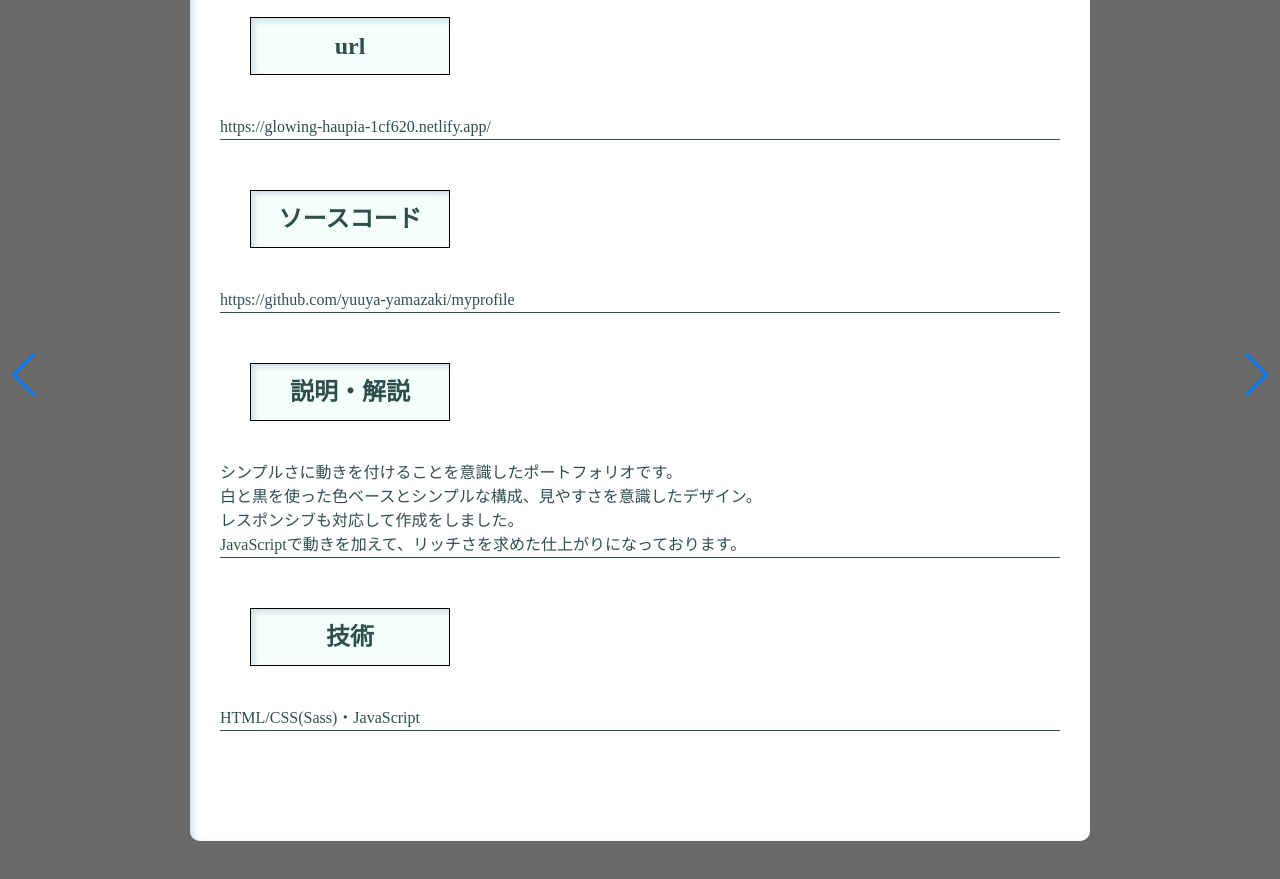
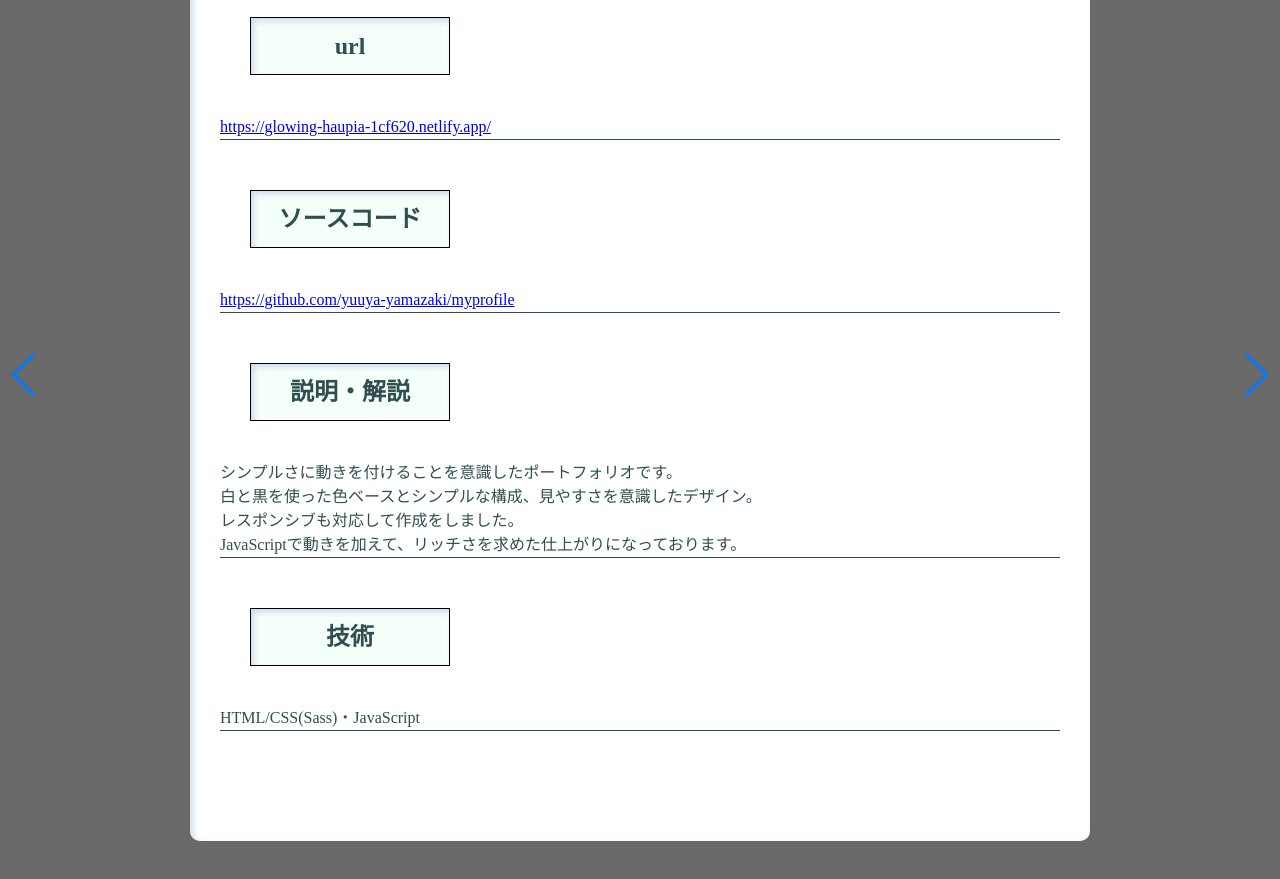
Before and after one commit to yuuya-yamazaki/myprofile, a plain HTML site: page index.html in a window 1280 px wide. Shown: the part 2928-3807 px from the top of the page. Drawn offline with Linux system fonts and the light colour scheme.

Commit message:
コード追加

```diff
--- a/index.html
+++ b/index.html
@@ -122,11 +122,13 @@
                 </div>
                 <div class="portfolio__box">
                   <h3 class="portfolio__h3">url</h3>
-                  <p class="portfolio__p">https://glowing-haupia-1cf620.netlify.app/</p>
+                  <p class="portfolio__p"><a href="https://glowing-haupia-1cf620.netlify.app/">
+                    https://glowing-haupia-1cf620.netlify.app/</a></p>
                 </div>
                 <div class="portfolio__box">
                   <h3 class="portfolio__h3">ソースコード</h3>
-                  <p class="portfolio__p">https://github.com/yuuya-yamazaki/myprofile</p>
+                  <p class="portfolio__p"><a href="https://github.com/yuuya-yamazaki/myprofile">
+                    https://github.com/yuuya-yamazaki/myprofile</a></p>
                 </div>
                 <div class="portfolio__box">
                   <h3 class="portfolio__h3">説明・解説</h3>
```
